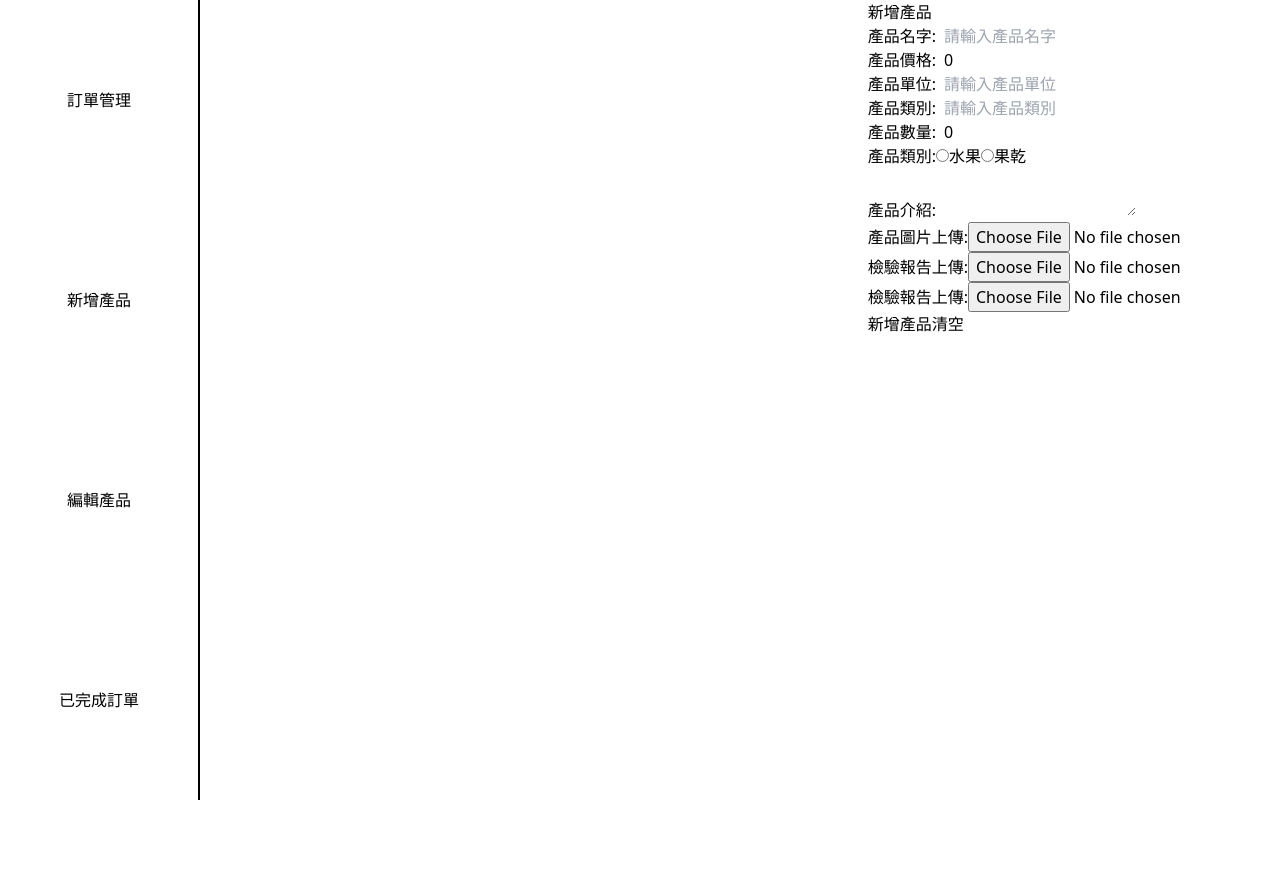
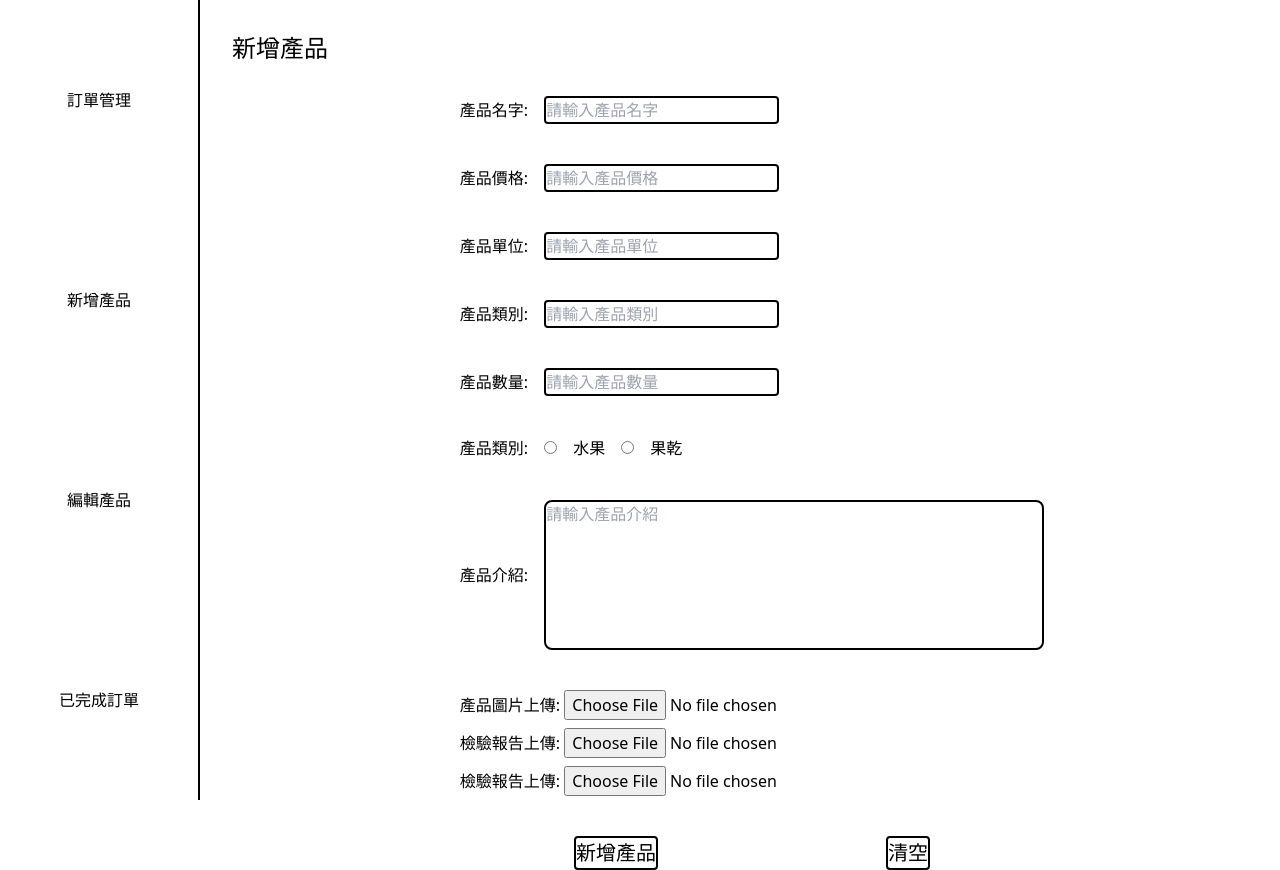
Before and after one commit to Jasper19901029/e-shop-cms, a Next.js app: page /addproduct in a window 1280 px wide. Before the commit the page ends 800 px from the top, so only its background shows below. Built offline with nearby package versions, Linux system fonts and the light colour scheme.

Commit message:
change addproduct page to RWD style

```diff
--- a/src/app/addproduct/layout.tsx
+++ b/src/app/addproduct/layout.tsx
@@ -1,9 +1,12 @@
-import React from "react";
+import React, { ReactNode } from "react";
 
-type Props = {
-  children: React.ReactNode;
-};
+function layout({ children }: { children: ReactNode }) {
+  return (
+    <div className="flex flex-col lg:h-full">
+      <h2 className="text-2xl ml-8 mt-8">新增產品</h2>
+      <div className="flex flex-col items-center mt-4 ml-6">{children}</div>
+    </div>
+  );
+}
 
-export default function AddProductlayout({ children }: Props) {
-  return <div className="">{children}</div>;
-}
+export default layout;
--- a/src/app/addproduct/page.tsx
+++ b/src/app/addproduct/page.tsx
@@ -99,16 +99,12 @@ export default function AddProduct(): ReactNode {
     setInspectionImage2Key((pre) => pre + Math.random() * 10);
   };
 
-  // h2 :text-[25px] mt-[30px]
-  // 1 div:w-[85vw] h-[80vh] bg-[white] flex text-[20px]
-  //產品名字、產品價格、產品單位、產品類別、產品數量:rounded-[4px] border-2 border-slider border-black focus:outline-none focus:border-blue-800 ml-2 mb-2 w-[150px]
   return (
-    <div>
-      <h2 className="">新增產品</h2>
-      <div className="">
-        <form onSubmit={onSubmitToFirebase} className="m-auto">
+    <div className="mt-4">
+      <form
+        onSubmit={onSubmitToFirebase}
+        className="flex flex-col space-y-6 lg:space-y-10">
         <Input
-            className=""
           label="產品名字"
           id="name"
           name="name"
@@ -120,19 +116,17 @@ export default function AddProduct(): ReactNode {
           required
         />
         <Input
-            className=""
           label="產品價格"
           id="price"
           name="price"
           type="number"
           htmlFor="price"
           placeholder="請輸入產品價格"
-            value={price}
+          value={price === 0 ? "" : price}
           onChange={handlerChange}
           required
         />
         <Input
-            className=""
           label="產品單位"
           id="unit"
           name="unit"
@@ -144,7 +138,6 @@ export default function AddProduct(): ReactNode {
           required
         />
         <Input
-            className=""
           label="產品類別"
           id="type"
           name="type"
@@ -156,7 +149,6 @@ export default function AddProduct(): ReactNode {
           required
         />
         <Input
-            className=""
           label="產品數量"
           id="quantity"
           name="quantity"
@@ -164,19 +156,15 @@ export default function AddProduct(): ReactNode {
           htmlFor="quantity"
           placeholder="請輸入產品數量"
           min={0}
-            value={quantity}
+          value={quantity === 0 ? "" : quantity}
           onChange={handlerChange}
           required
         />
-          {/*
-            fieldset:flex flex-row
-            fieldset內input:border-2 border-slider border-black ml-2 mb-2 w-[35px]
-          */}
+
         <fieldset className="">
           <legend>
             產品類別:
             <Input
-                className=""
               label="水果"
               id="水果"
               name="category"
@@ -188,7 +176,6 @@ export default function AddProduct(): ReactNode {
               checked={category === "水果"}
             />
             <Input
-                className=""
               label="果乾"
               id="果乾"
               name="category"
@@ -201,13 +188,9 @@ export default function AddProduct(): ReactNode {
             />
           </legend>
         </fieldset>
-          {/*
-            div:flex items-center
-            label:mt-4 w-[100px]
-            textarea:w-[500px] h-[150px] border-2 border-slider border-black mb-2 resize-none
-          */}
-          <div className="">
-            <label htmlFor="introduction" className="">
+
+        <div className="flex flex-row">
+          <label htmlFor="introduction" className="self-center mr-4">
             產品介紹:
           </label>
           <textarea
@@ -215,15 +198,14 @@ export default function AddProduct(): ReactNode {
             onChange={handleTextAreaChange}
             name="introduction"
             value={introduction}
-              className=""
+            className="w-[250px] h-[60px] border-2 border-slider border-black resize-none rounded-[8px] lg:w-[500px] lg:h-[150px] focus:outline-none focus:border-blue-500"
+            placeholder="請輸入產品介紹"
+            required
           />
         </div>
-          <div>
-            {/*
-              label:mr-2 w-[200px] text-center
-              input:ml-2 mb-2 w-[200px]
-            */}
-            <label className="">產品圖片上傳:</label>
+        <div className="flex flex-col space-y-2">
+          <label className="">
+            產品圖片上傳:{" "}
             <input
               className=""
               id="productUrl"
@@ -234,12 +216,10 @@ export default function AddProduct(): ReactNode {
               onChange={handleInputToStorage}
               required
             />
-            <div>
-              {/*
-                label:mr-2 w-[200px] text-center
-                input:ml-2 mb-2 w-[200px]
-              */}
-              <label className="">檢驗報告上傳:</label>
+          </label>
+
+          <label className="">
+            檢驗報告上傳:{" "}
             <input
               className=""
               id="inspectionUrl1"
@@ -250,13 +230,10 @@ export default function AddProduct(): ReactNode {
               onChange={handleInputToStorage}
               required
             />
-            </div>
-            <div>
-              {/*
-                label:mr-2 w-[200px] text-center
-                input:ml-2 mb-2 w-[200px]
-              */}
-              <label className="">檢驗報告上傳:</label>
+          </label>
+
+          <label className="">
+            檢驗報告上傳:{" "}
             <input
               className=""
               id="inspectionUrl2"
@@ -267,17 +244,20 @@ export default function AddProduct(): ReactNode {
               onChange={handleInputToStorage}
               required
             />
+          </label>
         </div>
-          </div>
-          {/*
-            button:border-2 border-slider border-black mr-2 hover:text-white hover:bg-black
-          */}
-          <button className="">新增產品</button>
-          <button className="" onClick={reset}>
+
+        <div className="flex flex-row justify-around text-[20px]">
+          <button className="border-2 border-slider border-black hover:text-white hover:bg-black rounded-[4px]">
+            新增產品
+          </button>
+          <button
+            className="border-2 border-slider border-black hover:text-white hover:bg-black rounded-[4px]"
+            onClick={reset}>
             清空
           </button>
+        </div>
       </form>
-      </div>
     </div>
   );
 }
--- a/src/app/globals.css
+++ b/src/app/globals.css
@@ -34,3 +34,11 @@
 body {
   box-sizing: border-box;
 }
+
+@layer base {
+  input[type="number"]::-webkit-inner-spin-button,
+  input[type="number"]::-webkit-outer-spin-button {
+    -webkit-appearance: none;
+    margin: 0;
+  }
+}
--- a/src/app/layout.tsx
+++ b/src/app/layout.tsx
@@ -17,9 +17,11 @@ export default function RootLayout({
 }) {
   return (
     <html lang="en">
-      <body className="flex flex-col lg:flex-row lg:justify-between">
+      <body className="flex flex-col lg:flex-row">
         <Navigation />
-        {children}
+        <div className="h-full w-full lg:basis-[calc(100%-200px)]">
+          {children}
+        </div>
       </body>
     </html>
   );
--- a/src/components/input/input.tsx
+++ b/src/components/input/input.tsx
@@ -11,38 +11,28 @@ export type InputProps = {
   value?: string | number;
   defaultValue?: string | number;
   min?: number;
-  className: string;
   checked?: boolean;
   onChange?: (e: ChangeEvent<HTMLInputElement>) => void;
 };
-
-export const InputFile = forwardRef<
-  HTMLInputElement,
-  InputHTMLAttributes<HTMLInputElement>
->(({ ...rest }, ref) => {
-  return (
-    <div>
-      <label>圖片上傳</label>
-      <input {...rest} ref={ref} />
-    </div>
-  );
-});
 
 export default function Input({ ...rest }: InputProps): ReactNode {
   if (rest.type === "radio") {
     return (
       <>
-        <input {...rest} />
+        <input {...rest} className="mx-4" />
         <label htmlFor={rest.htmlFor}>{rest.label}</label>
       </>
     );
   }
   return (
     <div className="">
-      <label className="mr-2 w-[100px]" htmlFor={rest.htmlFor}>
+      <label className="mr-4 w-[100px]" htmlFor={rest.htmlFor}>
         {rest.label}:
       </label>
-      <input {...rest} />
+      <input
+        {...rest}
+        className="lg:appearance-none appearance-none border-2 border-slider border-black rounded-[4px] focus:outline-none focus:border-blue-500"
+      />
     </div>
   );
 }
--- a/src/components/navigation/navigation.tsx
+++ b/src/components/navigation/navigation.tsx
@@ -1,7 +1,7 @@
 import Link from "next/link";
 export default function Navigation(): JSX.Element {
   return (
-    <div className="flex flex-row w-full h-[10vh] border-solid border-b-2 border-black justify-around items-center lg:flex-col lg:w-[200px] lg:h-screen lg:border-solid lg:border-r-2 lg:border-b-0">
+    <div className=" flex flex-row w-full h-[10vh] border-solid border-b-2 border-black justify-around items-center lg:flex-col lg:w-[200px] lg:h-screen lg:border-solid lg:border-r-2 lg:border-b-0">
       <Link href="/">訂單管理</Link>
       <Link href="/addproduct">新增產品</Link>
       <Link href="/editinfo">編輯產品</Link>
```
Lines whose indentation alone changed are shown as unchanged.
